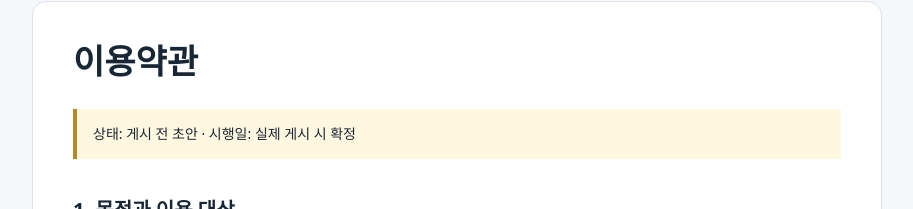
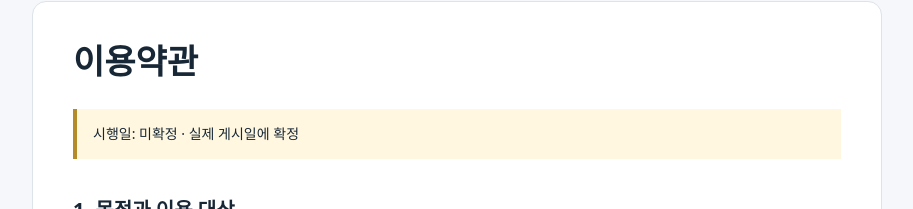
Before and after one commit to hanul4444-maker/hanul4444-maker.github.io, a plain HTML site: page terms.html in a window 1280 px wide. Shown: the part 138-347 px from the top of the page, without its empty margins (183-1096 px from the left). Drawn offline with Linux system fonts and the light colour scheme.

Commit message:
게시용 안내문 준비: terms.html (Pages 게시 제외)

```diff
--- a/terms.html
+++ b/terms.html
@@ -1,7 +1,7 @@
 <!doctype html>
 <html lang="ko"><head><meta charset="utf-8"><meta name="viewport" content="width=device-width,initial-scale=1"><meta name="description" content="루카 연구자료 보관의 개인용 프로그램 소개 및 정책 안내"><title>이용약관 | 루카 연구자료 보관</title><style>*{box-sizing:border-box}body{margin:0;background:#f5f7fa;color:#182736;font-family:system-ui,-apple-system,"Malgun Gothic",sans-serif;line-height:1.85;word-break:keep-all;overflow-wrap:anywhere}header,main,footer{max-width:850px;margin:auto;padding:24px}header{padding-top:36px}header>a{font-size:18px;font-weight:750;text-decoration:none;color:#173b56}nav{display:flex;flex-wrap:wrap;gap:10px 22px;margin-top:16px}a{color:#125a82;text-underline-offset:4px}a:focus-visible{outline:3px solid #ecb83f;outline-offset:4px}main{background:white;border:1px solid #dce3e9;border-radius:14px;padding:32px 40px}h1{font-size:clamp(25px,4vw,34px);line-height:1.4;margin:4px 0 24px}h2{font-size:20px;margin:32px 0 12px}p{margin:14px 0}.notice{background:#fff7df;border-left:4px solid #b48b28;padding:12px 16px;font-size:14px;margin-bottom:26px}.contact{border-top:1px solid #dce3e9;margin-top:28px;padding-top:18px}footer{font-size:13px;color:#536678}@media(max-width:600px){header,footer{padding:20px}main{margin:0 12px;padding:22px 20px}h2{font-size:19px}}</style></head><body>
 <header><a href="index.html">루카 연구자료 보관</a><nav aria-label="안내 페이지"><a href="index.html">앱 소개</a><a href="privacy.html">개인정보처리방침</a><a href="terms.html">이용약관</a></nav></header>
-<main><h1>이용약관</h1><div class="notice">상태: 게시 전 초안 · 시행일: 실제 게시 시 확정</div><section><h2>1. 목적과 이용 대상</h2><p>본 프로그램은 운영자 자신의 연구 기록을 저장·검증하기 위한 개인용 도구입니다. 일반 이용자를 대상으로 제공되는 투자 서비스가 아닙니다.</p></section>
+<main><h1>이용약관</h1><div class="notice">시행일: 미확정 · 실제 게시일에 확정</div><section><h2>1. 목적과 이용 대상</h2><p>본 프로그램은 운영자 자신의 연구 기록을 저장·검증하기 위한 개인용 도구입니다. 일반 이용자를 대상으로 제공되는 투자 서비스가 아닙니다.</p></section>
 <section><h2>2. 제공 기능</h2><p>운영자가 정한 연구 규칙에 따른 기록 생성, Google Drive 저장, 저장 내용 확인과 사후 평가의 연결을 제공합니다. 실제 사용할 기능은 운영자가 별도로 승인하고 활성화한 범위에 한합니다.</p>
 <p>특별 개장일과 선정 마감 경과에 따른 보류 기록은 운영 PC에만 저장합니다. 업로드 실패 시에도 로컬 기록만 남을 수 있습니다.</p>
 <p>현재 프로그램에는 ChatGPT로 파일을 자동 전달하거나 분석을 실행하는 기능이 없습니다.</p></section>
```
